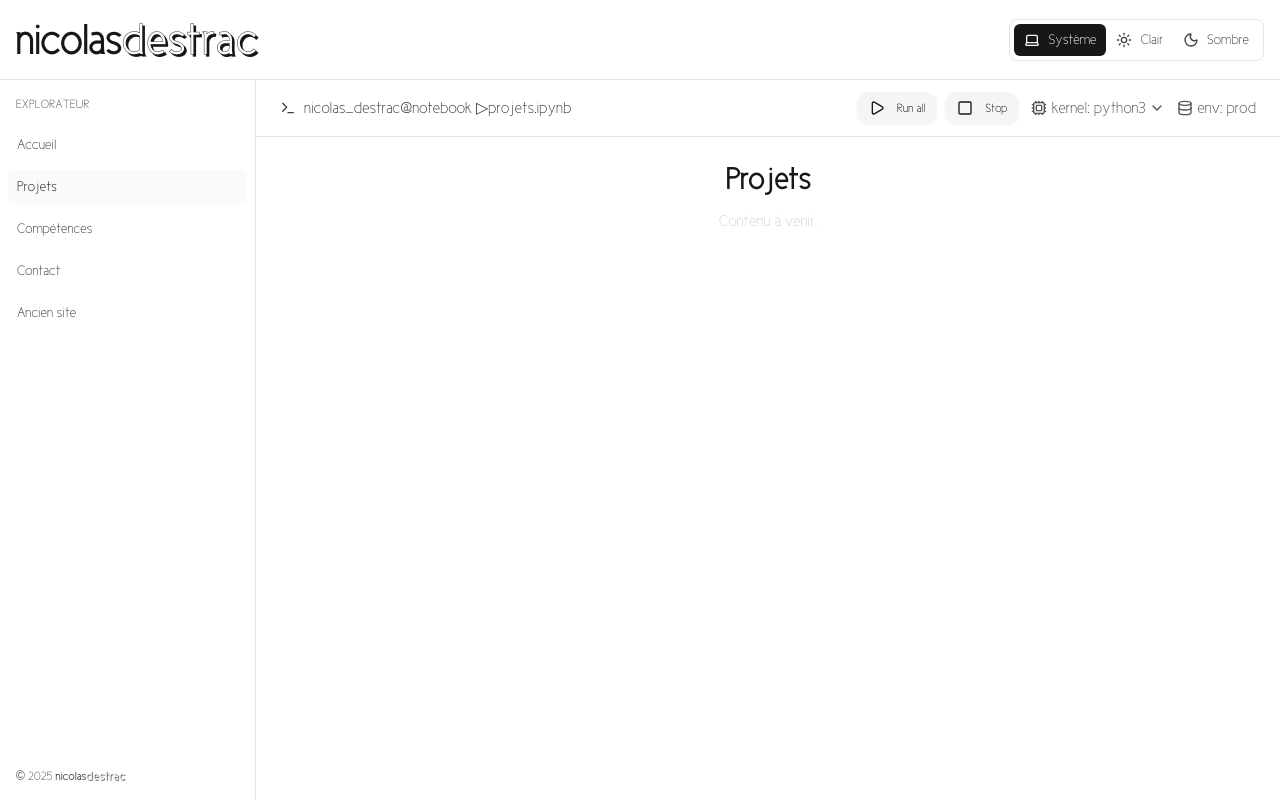
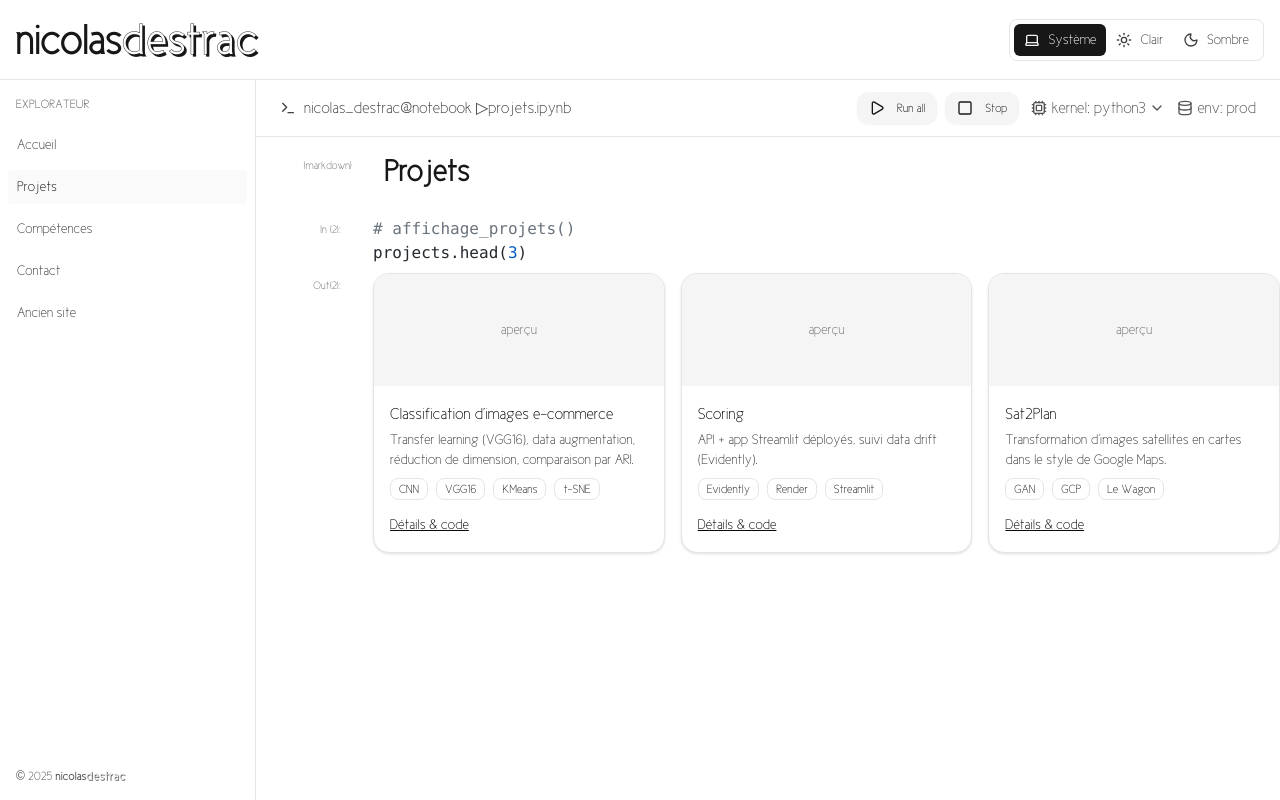
Before and after one commit to nicolasdestrac/nicolasdestrac-portfolio, a Next.js app: page /projets in a window 1280 px wide. Built offline with nearby package versions, Linux system fonts and the light colour scheme.

Commit message:
Nouvel page projet

```diff
--- a/app/page.tsx
+++ b/app/page.tsx
@@ -113,27 +113,6 @@ function CodeCell({
 }
 
 export default function NicolasNotebookPortfolio() {
-  const projects = [
-    {
-      title: "Classification d'images e-commerce",
-      desc: "Transfer learning (VGG16), data augmentation, réduction de dimension, comparaison par ARI.",
-      tags: ["CNN", "VGG16", "KMeans", "t-SNE"],
-      link: "/projets",
-    },
-    {
-      title: "Prévision conso & CO₂ bâtiments",
-      desc: "Régression sur features structurelles, nettoyage, outliers, métriques explicites.",
-      tags: ["pandas", "scikit-learn", "régression"],
-      link: "/projets",
-    },
-    {
-      title: "Intranet WordPress – KPI",
-      desc: "Refactor, tables SQL, monitoring Uptime Kuma, intégrations Teams/Email.",
-      tags: ["WordPress", "SQL", "Monitoring"],
-      link: "/projets",
-    },
-  ];
-
   return (
     <div className="min-w-0 h-full bg-white text-neutral-900 dark:bg-neutral-950 dark:text-neutral-100">
       <TopBar />
@@ -191,60 +170,6 @@ print('env ready')`}
               </div>
             </CodeCell>
 
-            {/* Cell: Projects */}
-            <MarkdownCell>
-              <h2 id="projets" className="text-2xl md:text-3xl font-semibold">
-                Projets récents
-              </h2>
-            </MarkdownCell>
-
-            <CodeCell
-              idx={2}
-              lang="python"
-              code={`# affichage_projets()\nprojects.head(3)`}>
-              <div className="grid md:grid-cols-3 gap-4">
-                {projects.map((p, i) => (
-                  <Card
-                    key={i}
-                    className="rounded-2xl overflow-hidden border border-neutral-200 bg-white dark:bg-neutral-900/60 dark:border-neutral-800/80"
-                  >
-                    <div className="h-28 bg-neutral-100 text-neutral-500 flex items-center justify-center text-sm dark:bg-neutral-800/60 dark:text-neutral-400">
-                      aperçu
-                    </div>
-
-                    <CardContent className="p-4">
-                      <div className="font-medium">{p.title}</div>
-                      <p className="text-neutral-700 dark:text-neutral-300 text-sm mt-1">
-                        {p.desc}
-                      </p>
-
-                      <div className="flex flex-wrap gap-2 mt-2">
-                        {p.tags.map((t, j) => (
-                          <span
-                            key={j}
-                            className="text-xs px-2 py-0.5 rounded-lg border border-neutral-200 text-neutral-800 dark:border-neutral-800/80 dark:text-neutral-200"
-                          >
-                            {t}
-                          </span>
-                        ))}
-                      </div>
-
-                      <div className="mt-3">
-                        <a
-                          className="text-sm underline hover:no-underline"
-                          href={p.link}
-                          target="_blank"
-                          rel="noreferrer"
-                        >
-                          Détails & code
-                        </a>
-                      </div>
-                    </CardContent>
-                  </Card>
-                ))}
-              </div>
-            </CodeCell>
-
             {/* Cell: Experience */}
             <MarkdownCell>
               <h2 id="experience" className="text-2xl md:text-3xl font-semibold">
@@ -262,7 +187,7 @@ print('env ready')`}
                   {
                     period: "2024 → 2025",
                     role: "Apprenti Data Scientist",
-                    org: "OpenClassrooms (RNCP 7) × Isphers",
+                    org: "OpenClassrooms (Bac+5) × Isphers",
                     details:
                       "Nettoyage, features, dashboards, intégrations WordPress & data, monitoring.",
                   },
--- a/app/projets/page.tsx
+++ b/app/projets/page.tsx
@@ -1,6 +1,9 @@
 import type { Metadata } from "next";
 import { Button } from "@/components/ui/button";
 import { ChevronDown, Cpu, Database, Play, Square, Terminal } from "lucide-react";
+import { HighlightedCode } from "@/components/HighlightedCode";
+import { Card, CardContent } from "@/components/ui/card";
+
 export const metadata: Metadata = {
   title: "Projets",
   alternates: { canonical: "/projets" },
@@ -42,14 +45,141 @@ function TopBar() {
   );
 }
 
+function CellLabel({ idx, type }: { idx: number; type: "md" | "code" | "out" }) {
+  const label =
+    type === "md"
+      ? "[markdown]"
+      : type === "code"
+      ? "In [" + idx + "]:"
+      : "Out[" + idx + "]:";
+  return (
+    <div className="w-28 pr-4 text-right text-[11px] leading-6 text-neutral-500 select-none">
+      {label}
+    </div>
+  );
+}
+
+function MarkdownCell({ children }: { children: React.ReactNode }) {
+  return (
+    <div className="flex items-start gap-4 py-4">
+      <CellLabel idx={0} type="md" />
+      <div className="prose prose-neutral max-w-none dark:prose-invert">
+        {children}
+      </div>
+    </div>
+  );
+}
+
+function CodeCell({
+  idx,
+  code,
+  lang = "txt",
+  children,
+}: {
+  idx: number;
+  code: string;
+  lang?: string;
+  children?: React.ReactNode;
+}) {
+  return (
+    <div className="py-3">
+      <div className="flex items-start gap-4">
+        <CellLabel idx={idx} type="code" />
+        <div className="relative w-full">
+          <div className="rounded-2xl">
+            <HighlightedCode code={code} lang={lang} />
+          </div>
+        </div>
+      </div>
+
+      {children && (
+        <div className="flex items-start gap-4 mt-2">
+          <CellLabel idx={idx} type="out" />
+          <div className="w-full">{children}</div>
+        </div>
+      )}
+    </div>
+  );
+}
+
 export default function Page() {
+  const projects = [
+    {
+      title: "Classification d'images e-commerce",
+      desc: "Transfer learning (VGG16), data augmentation, réduction de dimension, comparaison par ARI.",
+      tags: ["CNN", "VGG16", "KMeans", "t-SNE"],
+      link: "/projets",
+    },
+    {
+      title: "Scoring",
+      desc: "API + app Streamlit déployés, suivi data drift (Evidently).",
+      tags: ["Evidently", "Render", "Streamlit"],
+      link: "https://github.com/nicolasdestrac/openclassrooms-projet7-scoring",
+    },
+    {
+      title: "Sat2Plan",
+      desc: "Transformation d'images satellites en cartes dans le style de Google Maps.",
+      tags: ["GAN", "GCP", "Le Wagon"],
+      link: "https://github.com/Orolol/sat2plan",
+    },
+  ];
+
   return (
     <div className="min-w-0 h-full bg-white text-neutral-900 dark:bg-neutral-950 dark:text-neutral-100">
       <TopBar />
-      <section className="py-6 text-center">
-        <h1 className="text-3xl font-bold">Projets</h1>
-        <p className="mt-3 text-neutral-300">Contenu à venir.</p>
-      </section>
+      {/* Cell: Projects */}
+            <MarkdownCell>
+              <h2 id="projets" className="text-2xl md:text-3xl font-semibold">
+                Projets
+              </h2>
+            </MarkdownCell>
+
+            <CodeCell
+              idx={2}
+              lang="python"
+              code={`# affichage_projets()\nprojects.head(3)`}>
+              <div className="grid md:grid-cols-3 gap-4">
+                {projects.map((p, i) => (
+                  <Card
+                    key={i}
+                    className="rounded-2xl overflow-hidden border border-neutral-200 bg-white dark:bg-neutral-900/60 dark:border-neutral-800/80"
+                  >
+                    <div className="h-28 bg-neutral-100 text-neutral-500 flex items-center justify-center text-sm dark:bg-neutral-800/60 dark:text-neutral-400">
+                      aperçu
+                    </div>
+
+                    <CardContent className="p-4">
+                      <div className="font-medium">{p.title}</div>
+                      <p className="text-neutral-700 dark:text-neutral-300 text-sm mt-1">
+                        {p.desc}
+                      </p>
+
+                      <div className="flex flex-wrap gap-2 mt-2">
+                        {p.tags.map((t, j) => (
+                          <span
+                            key={j}
+                            className="text-xs px-2 py-0.5 rounded-lg border border-neutral-200 text-neutral-800 dark:border-neutral-800/80 dark:text-neutral-200"
+                          >
+                            {t}
+                          </span>
+                        ))}
+                      </div>
+
+                      <div className="mt-3">
+                        <a
+                          className="text-sm underline hover:no-underline"
+                          href={p.link}
+                          target="_blank"
+                          rel="noreferrer"
+                        >
+                          Détails & code
+                        </a>
+                      </div>
+                    </CardContent>
+                  </Card>
+                ))}
+              </div>
+            </CodeCell>
     </div>
   )
 }
```
